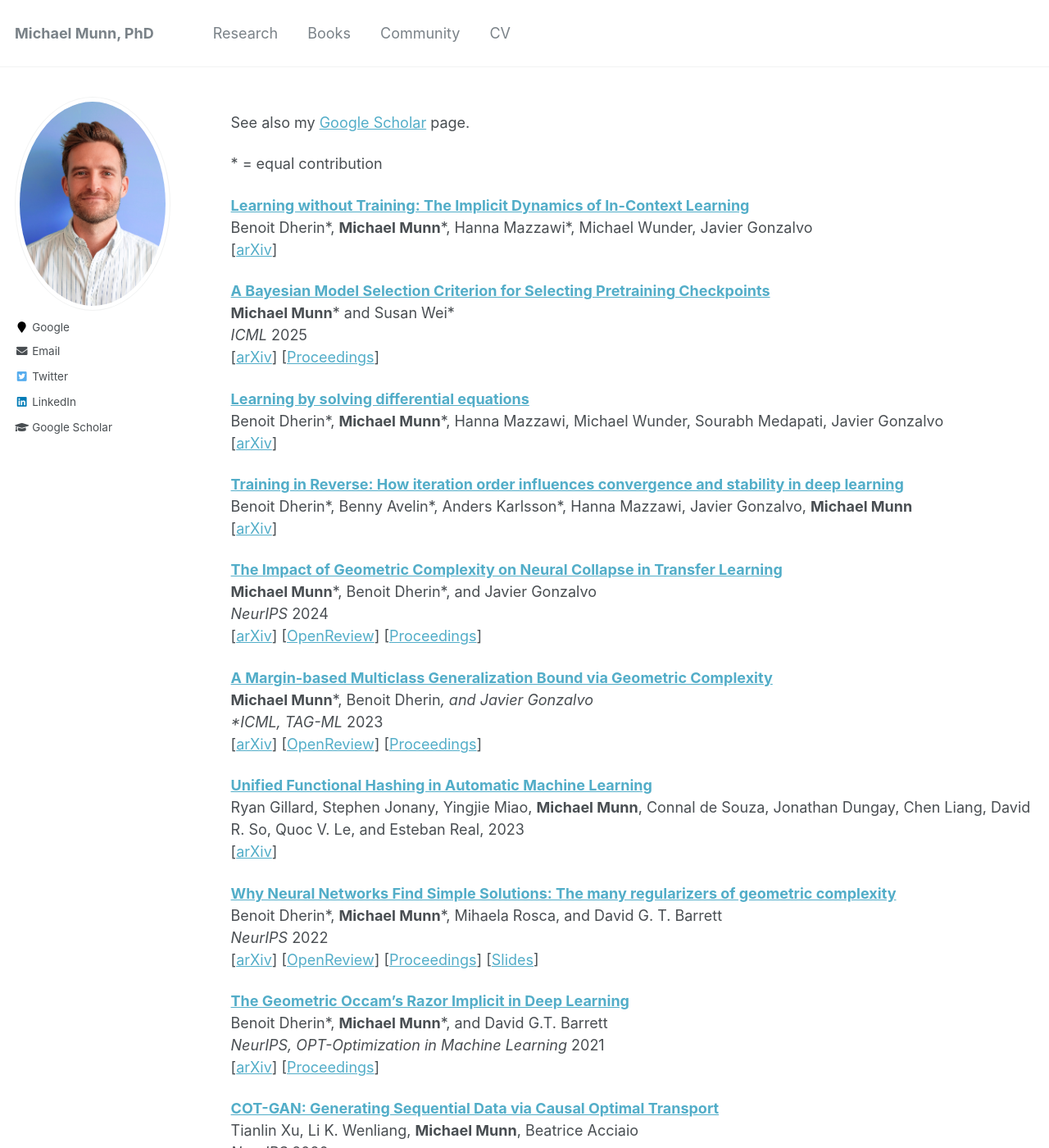
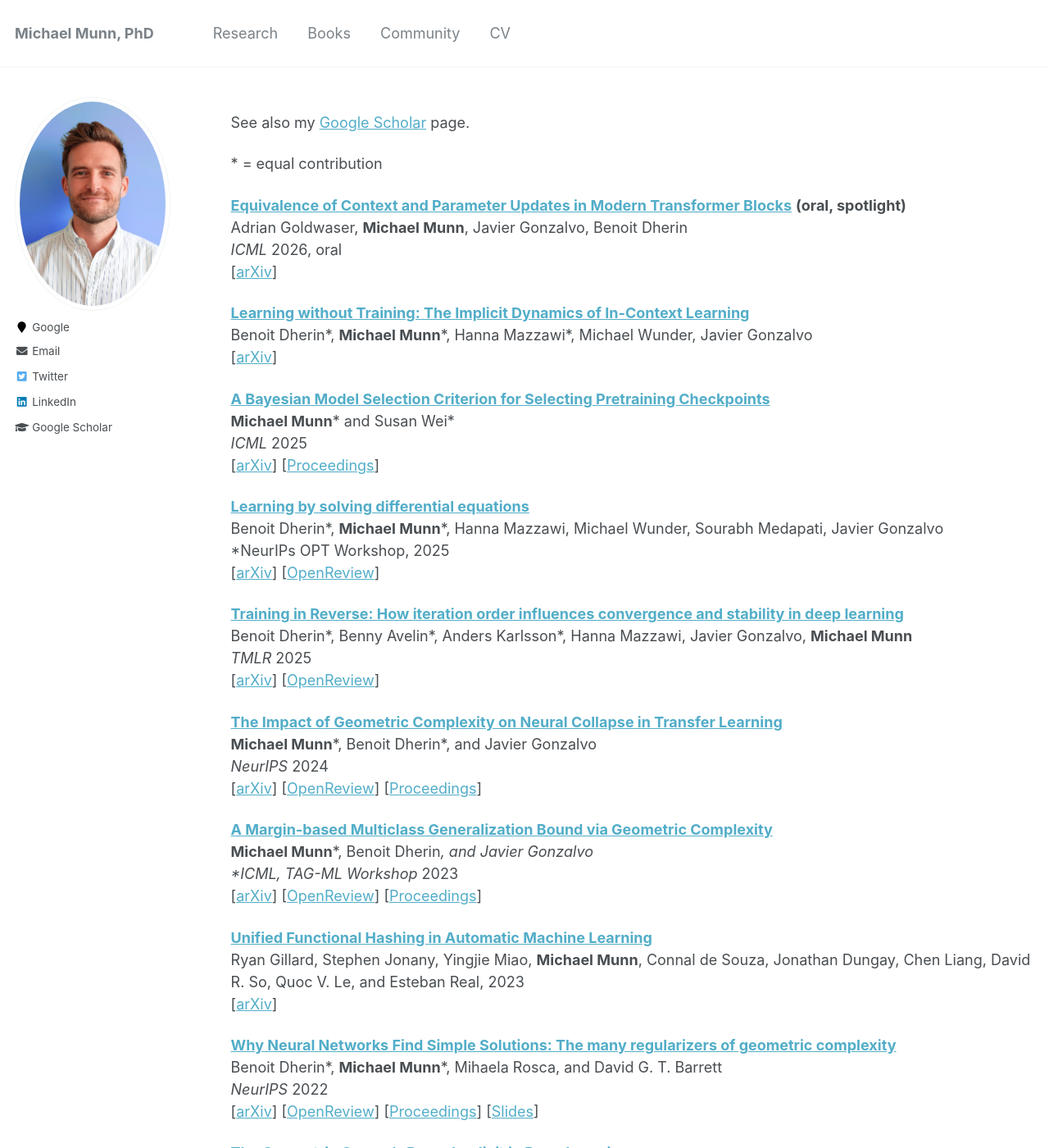
Before and after one commit to munnm/munnm.github.io, a Jekyll site: the page built from _pages/research.md, in a window 1280 px wide and 1400 px high. Shown: the whole window at 82% size. Built offline with Jekyll 4.4.1, drawn with Linux system fonts in a browser that asks for light colours.

Commit message:
Update research.md

```diff
--- a/_pages/research.md
+++ b/_pages/research.md
@@ -9,6 +9,11 @@ author_profile: true
 See also my [Google Scholar](https://scholar.google.com/citations?user=agHn7jkAAAAJ&hl=en) page.
 
 \* = equal contribution
+
+[**Equivalence of Context and Parameter Updates in Modern Transformer Blocks**](https://arxiv.org/abs/2511.17864) **(oral, spotlight)**\\
+Adrian Goldwaser, **Michael Munn**, Javier Gonzalvo, Benoit Dherin \\
+*ICML* 2026, oral \\
+\[[arXiv](https://arxiv.org/abs/2507.16003)]
 
 [**Learning without Training: The Implicit Dynamics of In-Context Learning**](https://arxiv.org/abs/2507.16003) \\
 Benoit Dherin\*, **Michael Munn**\*, Hanna Mazzawi\*, Michael Wunder, Javier Gonzalvo \\
@@ -22,11 +27,15 @@ Benoit Dherin\*, **Michael Munn**\*, Hanna Mazzawi\*, Michael Wunder, Javier Gon
 
 [**Learning by solving differential equations**](https://arxiv.org/abs/2505.13397) \\
 Benoit Dherin\*, **Michael Munn**\*, Hanna Mazzawi, Michael Wunder, Sourabh Medapati, Javier Gonzalvo \\
+*NeurIPs OPT Workshop, 2025 \\
 \[[arXiv](https://arxiv.org/abs/2505.13397)\]
+\[[OpenReview](https://openreview.net/forum?id=oJEpk2eB2I)\]
 
 [**Training in Reverse: How iteration order influences convergence and stability in deep learning**](https://arxiv.org/abs/2502.01557) \\
 Benoit Dherin\*, Benny Avelin\*, Anders Karlsson\*, Hanna Mazzawi, Javier Gonzalvo, **Michael Munn** \\
+*TMLR* 2025 \\
 \[[arXiv](https://arxiv.org/abs/2502.01557)\]
+\[[OpenReview](https://openreview.net/pdf?id=GZCBM2Yo3a)\]
 
 [**The Impact of Geometric Complexity on Neural Collapse in Transfer Learning**](https://arxiv.org/abs/2405.15706) \\
 **Michael Munn**\*, Benoit Dherin\*, and Javier Gonzalvo \\
@@ -37,7 +46,7 @@ Benoit Dherin\*, Benny Avelin\*, Anders Karlsson\*, Hanna Mazzawi, Javier Gonzal
 
 [**A Margin-based Multiclass Generalization Bound via Geometric Complexity**](https://arxiv.org/abs/2405.18590) \\
 **Michael Munn**\*, Benoit Dherin*, and Javier Gonzalvo \\
-*ICML, TAG-ML* 2023 \\
+*ICML, TAG-ML Workshop* 2023 \\
 \[[arXiv](https://arxiv.org/abs/2405.18590)\]
 \[[OpenReview](https://openreview.net/forum?id=fEx3f7YXv1)\]
 \[[Proceedings](https://proceedings.mlr.press/v221/munn23a.html)\]
```
